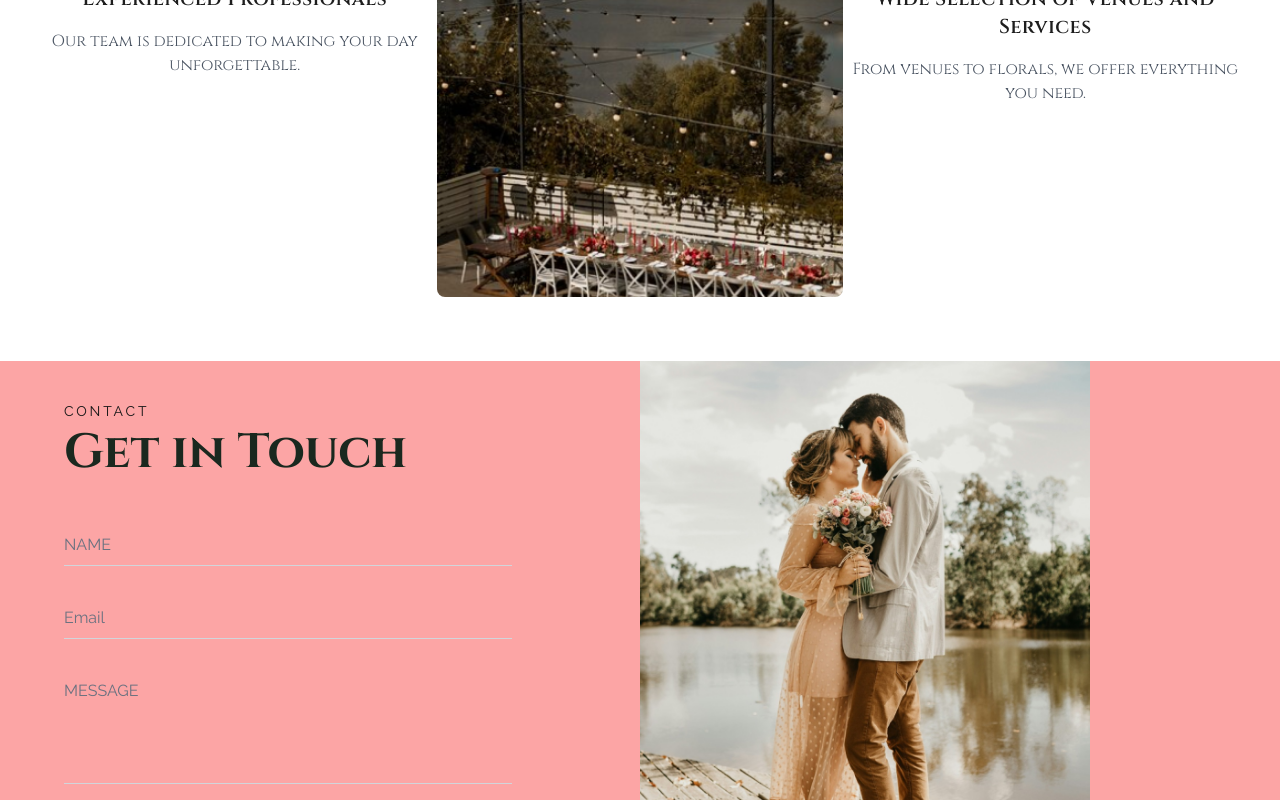
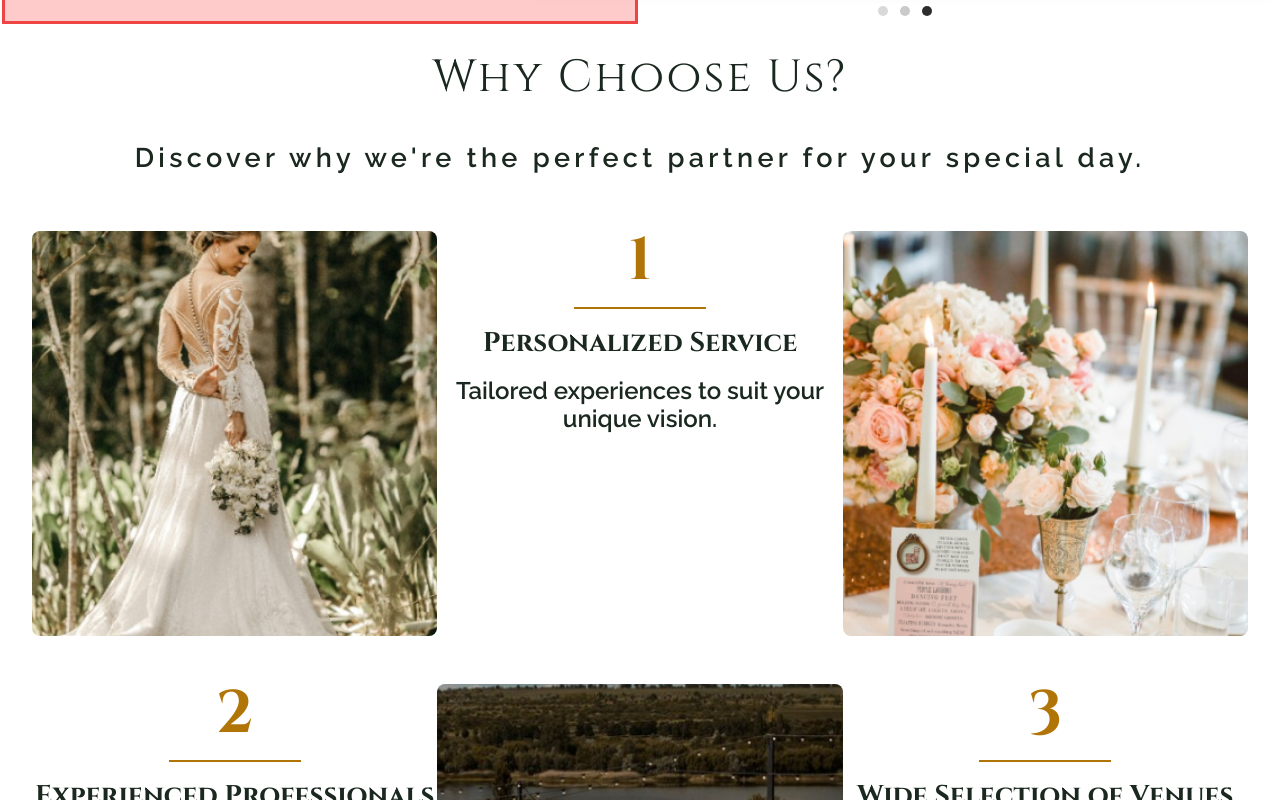
Before and after one commit to ShreyaKumari13/Wedding, a Next.js app: page / in a window 1280 px wide. Shown: the part 1500-2300 px from the top of the page. Built offline with nearby package versions, Linux system fonts and the light colour scheme.

Commit message:
update hompage full

```diff
--- a/app/components/contactform.tsx
+++ b/app/components/contactform.tsx
@@ -5,12 +5,12 @@ import Image from "next/image"
 import { Cinzel, Raleway } from 'next/font/google'
 
 const cinzel = Cinzel({
-  weight: '700',
+  weight: '900',
   subsets: ['latin'],
 })
 
 const raleway = Raleway({
-  weight: '400',
+  weight: ['400', '600'],
   subsets: ['latin'],
 })
 
@@ -36,14 +36,14 @@ export default function ContactForm() {
   }
 
   return (
-    <section className="h-[550px] max-w-7xl mx-auto grid lg:grid-cols-2 bg-red-300">
+    <section className="h-[550px] max-w-6xl mx-auto grid lg:grid-cols-2 bg-[#F8F8F8]">
       {/* Form Section */}
       <div className="flex flex-col p-8 lg:p-16 justify-center h-[550px]">
         <div className="max-w-md">
-          <p className={`${raleway.className} text-sm tracking-[0.2em] mb-2`}>
+          <p className={`${raleway.className} text-[27px] font-semibold tracking-[0.2em] mb-2 leading-[31.7px] text-[#1A281F]`}>
             CONTACT
           </p>
-          <h1 className={`${cinzel.className} text-4xl lg:text-5xl mb-12 text-[#1A281F]`}>
+          <h1 className={`${cinzel.className} text-[45px] leading-[60.66px] tracking-[0.05em] mb-12 text-[#1A281F] `}>
             Get in Touch
           </h1>
 
@@ -95,7 +95,7 @@ export default function ContactForm() {
       </div>
 
       {/* Image Section */}
-      <div className="relative hidden lg:block w-[450px] h-[550px]">
+      <div className="relative hidden lg:block w-[450px] h-[550px] justify-self-end">
         <Image
           src="/images/Get In touch.png"
           alt="Happy couple on their wedding day"
--- /dev/null
+++ b/app/components/footer.tsx
@@ -0,0 +1,89 @@
+import Link from 'next/link'
+import Image from 'next/image'
+import { Facebook, Instagram, Twitter } from 'lucide-react'
+import { Raleway } from 'next/font/google'
+
+const raleway = Raleway({
+  subsets: ['latin'],
+  weight: '400',
+})
+
+export default function Footer() {
+  return (
+    <footer className="bg-[#1a2721] text-white mt-6 py-4">
+      <div className="container mx-auto px-4">
+        <div className="flex flex-col md:flex-row items-center justify-between">
+          {/* Logo */}
+          <div className="mb-4 md:mb-0">
+            <Image
+              src="/images/image 2.png"
+              alt="Princess Wedding Logo"
+              width={150}
+              height={60}
+              className="object-contain"
+            />
+          </div>
+
+          {/* Navigation Links */}
+          <nav className="flex flex-wrap justify-center gap-4 md:gap-8 mb-4 md:mb-0">
+            <Link
+              href="/about"
+              className={`${raleway.className} text-[16px] leading-[24px] text-left text-[#F5F5F5] hover:text-[#E4A853]`}
+            >
+              About us
+            </Link>
+            <Link
+              href="/terms"
+              className={`${raleway.className} text-[16px] leading-[24px] text-left text-[#F5F5F5] hover:text-[#E4A853]`}
+            >
+              Terms of Service
+            </Link>
+            <Link
+              href="/privacy"
+              className={`${raleway.className} text-[16px] leading-[24px] text-left text-[#F5F5F5] hover:text-[#E4A853]`}
+            >
+              Privacy Policy
+            </Link>
+            <Link
+              href="/faq"
+              className={`${raleway.className} text-[16px] leading-[24px] text-left text-[#F5F5F5] hover:text-[#E4A853]`}
+            >
+              FAQ
+            </Link>
+          </nav>
+
+          {/* Social Media Icons */}
+          <div className="flex gap-4">
+            <Link
+              href="https://facebook.com"
+              target="_blank"
+              rel="noopener noreferrer"
+              className="hover:text-[#d4a853] transition-colors"
+              aria-label="Facebook"
+            >
+              <Facebook className="w-5 h-5" />
+            </Link>
+            <Link
+              href="https://instagram.com"
+              target="_blank"
+              rel="noopener noreferrer"
+              className="hover:text-[#d4a853] transition-colors"
+              aria-label="Instagram"
+            >
+              <Instagram className="w-5 h-5" />
+            </Link>
+            <Link
+              href="https://twitter.com"
+              target="_blank"
+              rel="noopener noreferrer"
+              className="hover:text-[#d4a853] transition-colors"
+              aria-label="Twitter"
+            >
+              <Twitter className="w-5 h-5" />
+            </Link>
+          </div>
+        </div>
+      </div>
+    </footer>
+  )
+}
--- a/app/components/whychooseus.tsx
+++ b/app/components/whychooseus.tsx
@@ -1,11 +1,17 @@
 "use client"
 
 import Image from "next/image"
-import { Cinzel } from 'next/font/google'
+import { Cinzel, Raleway } from 'next/font/google'
 
 const cinzel = Cinzel({
     subsets: ['latin'],
-    weight: ['400', '700'],
+    weight: ['700', '900'],
+    display: 'swap',
+})
+
+const raleway = Raleway({
+    subsets: ['latin'],
+    weight: '600',
     display: 'swap',
 })
 
@@ -42,7 +48,14 @@ const features = [
 export default function WhyChooseUs() {
     return (
         <section className="py-16">
+
             <div className="max-w-7xl mx-auto px-4 sm:px-6 lg:px-8">
+                <h1 className={`${cinzel.className} text-[45px] leading-[60.66px] tracking-[0.05em] text-center mb-6 text-[#1A281F]`}>
+                    Why Choose Us?
+                </h1>
+                <p className={`${raleway.className} text-[27px] font-semibold leading-[50px] tracking-[0.16em] text-center text-[#1A281F] mb-12`}>
+                    Discover why we're the perfect partner for your special day.
+                </p>
                 <div className="grid grid-cols-1 md:grid-cols-3 gap-y-12 ">
                     {features.map((feature, index) => (
                         <div key={index} className="flex flex-col h-full">
@@ -66,11 +79,13 @@ export default function WhyChooseUs() {
                                         className="w-[132px] border-t-2 border-[#B17406] opacity-1 mx-auto mb-4"
                                     ></div>
                                     <h3
-                                        className={`${cinzel.className} text-xl font-semibold text-[#1E1E1E] tracking-wide mb-4`}
+                                        className={`${cinzel.className} text-[27px] font-bold leading-[36.4px] text-center text-[#1A281F] mb-4`}
                                     >
                                         {feature.title}
                                     </h3>
-                                    <p className="text-gray-600">
+                                    <p
+                                        className={`${raleway.className} text-[24px] font-normal leading-[28.18px] text-center text-[#1A281F]`}
+                                    >
                                         {feature.description}
                                     </p>
                                 </div>
--- a/app/page.tsx
+++ b/app/page.tsx
@@ -1,6 +1,7 @@
 import ContactForm from "./components/contactform";
+import Footer from "./components/footer";
 import Homepage from "./components/homepage";
-// import HomeSection from "./components/homesection";
+import HomeSection from "./components/homesection";
 import Navbar from "./components/navbar";
 import WhyChooseUs from "./components/whychooseus";
 
@@ -9,9 +10,11 @@ export default function Home() {
     <main>
       <Navbar />
       <Homepage/>
+      <HomeSection/>
       <WhyChooseUs/>
       <ContactForm />
-      {/* <HomeSection/> */}
+      <Footer/>
+
     </main>
 
   );
```
Lines whose indentation alone changed are shown as unchanged.
